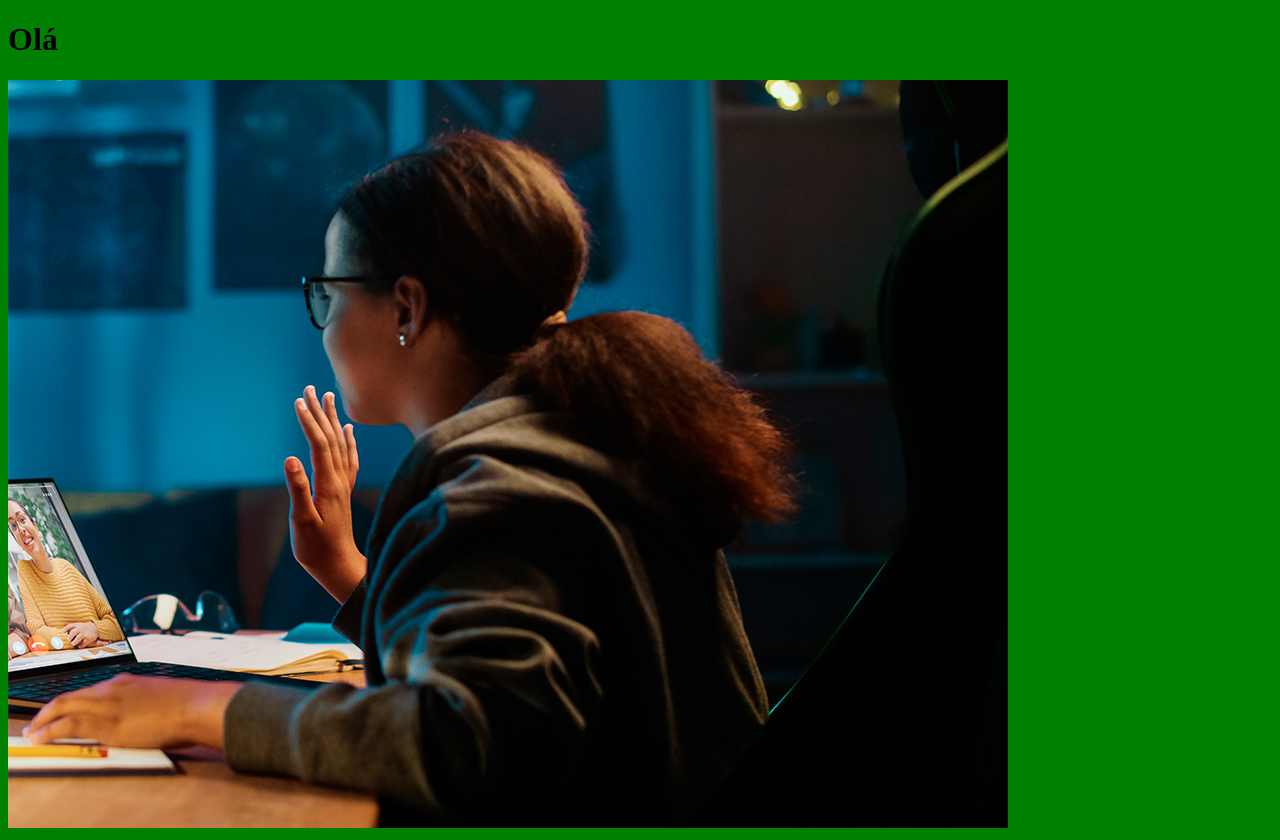
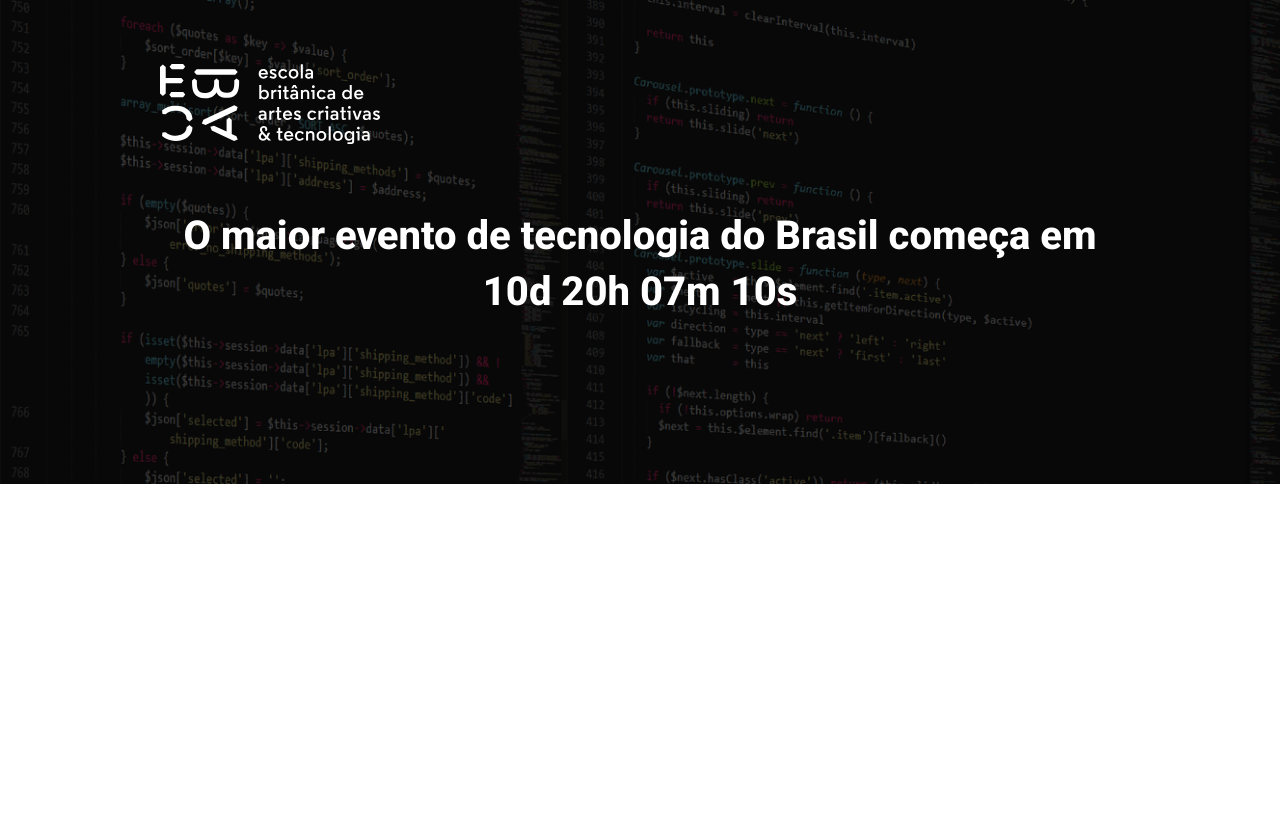
Before and after one commit to Twelve-AL/LandPage_Evento, a website built with Parcel: page src/index.html in a window 1280 px wide. After the commit the page ends 800 px from the top, so only its background shows below. Built offline with nearby package versions, Linux system fonts and the light colour scheme.

Commit message:
criando o hero

```diff
--- a/src/index.html
+++ b/src/index.html
@@ -3,13 +3,29 @@
 <head>
     <meta charset="UTF-8">
     <meta name="viewport" content="width=device-width, initial-scale=1.0">
-    <title>Document</title>
+    <title>Varandinha</title>
+
+    <link href="https://fonts.googleapis.com/css2?family=Roboto:ital,wght@0,100..900;1,100..900&display=swap" rel="stylesheet">
+<link rel="preconnect" href="https://fonts.gstatic.com" crossorigin>
+<link href="https://fonts.googleapis.com/css2?family=Roboto:ital,wght@0,100..900;1,100..900&display=swap" rel="stylesheet">
+
+
     <link rel="stylesheet" href="./styles/main.scss">
 
 </head>
 <body>
-    <h1>Olá</h1>
-    <img src="./images/backend.png" alt="">
+    <header class="hero">
+        <div class="container">
+            <img class="hero__logo" src="./images/ebac_logo.svg" alt="EBAC">
+
+            <p class="hero__text">
+                O maior evento de tecnologia do Brasil começa em 10d 20h 07m 10s
+            </p>
+        </div>
+    </header>
+
+
+
     <script src="scripts/main.js"></script>
 </body>
 </html>
--- /dev/null
+++ b/src/styles/_hero.scss
@@ -0,0 +1,53 @@
+.hero {
+    padding-top: 64px;
+    padding-bottom: 100px;
+    background-image: url(../images/fundo.png); //aqui estou definindo uma imagem de fundo
+    background-repeat: no-repeat; // Pedindo para que a imagem não se repita
+    background-size: cover; // Pedindo que a imgagem se ajeite certinho na tela
+    position: relative;
+
+    .container {
+        position: relative;
+    }
+
+    &::before {
+        position: absolute;
+        top: 0;
+        left: 0;
+        width: 100%;
+        height: 100%;
+        background-color: #000;
+        content: '';
+        opacity: 0.7;
+
+    }
+
+    &__text { //o '&' é para não precisar ficar repetindo a classe, já que a mesma é filha da classe 'hero'
+        margin-top: 64px;
+        margin-bottom: 64px;
+        font-size: 40px;
+        line-height: 56px;
+        color: #fff;
+        font-weight: 800;
+        text-align: center;
+    }
+
+    &__logo {
+        margin: 50 auto;
+        height: 80px;
+        display: flex;
+    }
+
+    @media (max-width: 640px) {
+        padding: 40px 0;
+        &__logo {
+            height: 55px;
+        }
+
+        &__text {
+            font-size: 22px;
+            line-height: 24px;
+            margin: 24px 0;
+        }
+    }
+}
--- a/src/styles/main.scss
+++ b/src/styles/main.scss
@@ -1,3 +1,24 @@
-body {
-    background-color: green;
+@use 'hero';
+
+
+
+* {
+    margin: 0;
+    padding: 0;
+    box-sizing: border-box;
+    font-family: Roboto, sans-serif;
 }
+
+.container {
+    max-width: 960px;
+    width: 100%;
+    margin: 0 auto;
+
+    @media (max-width: 640px) {
+        max-width: 80%;
+    }
+
+    @media (max-width: 1024) {
+        max-width: 90%;
+    }
+}
```
